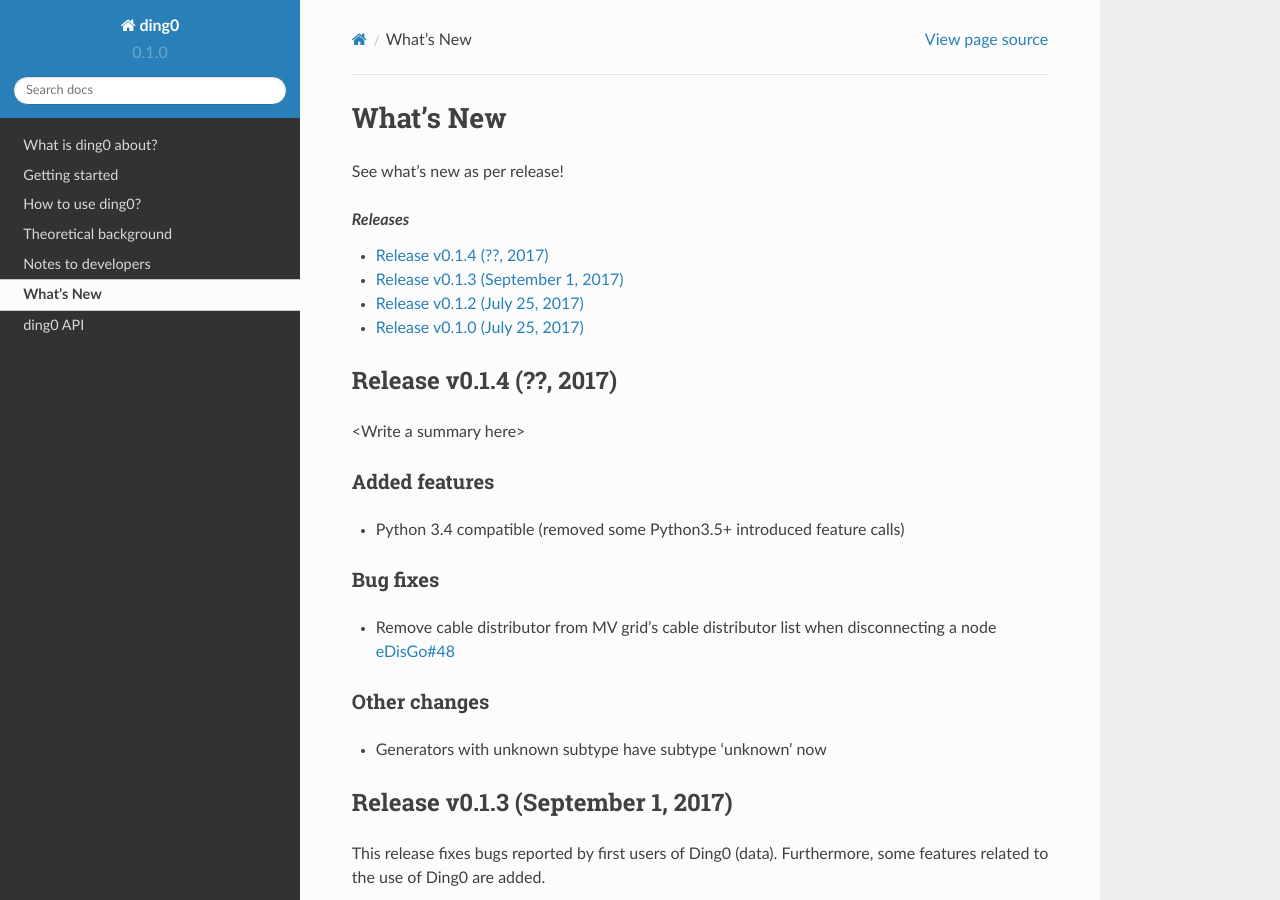
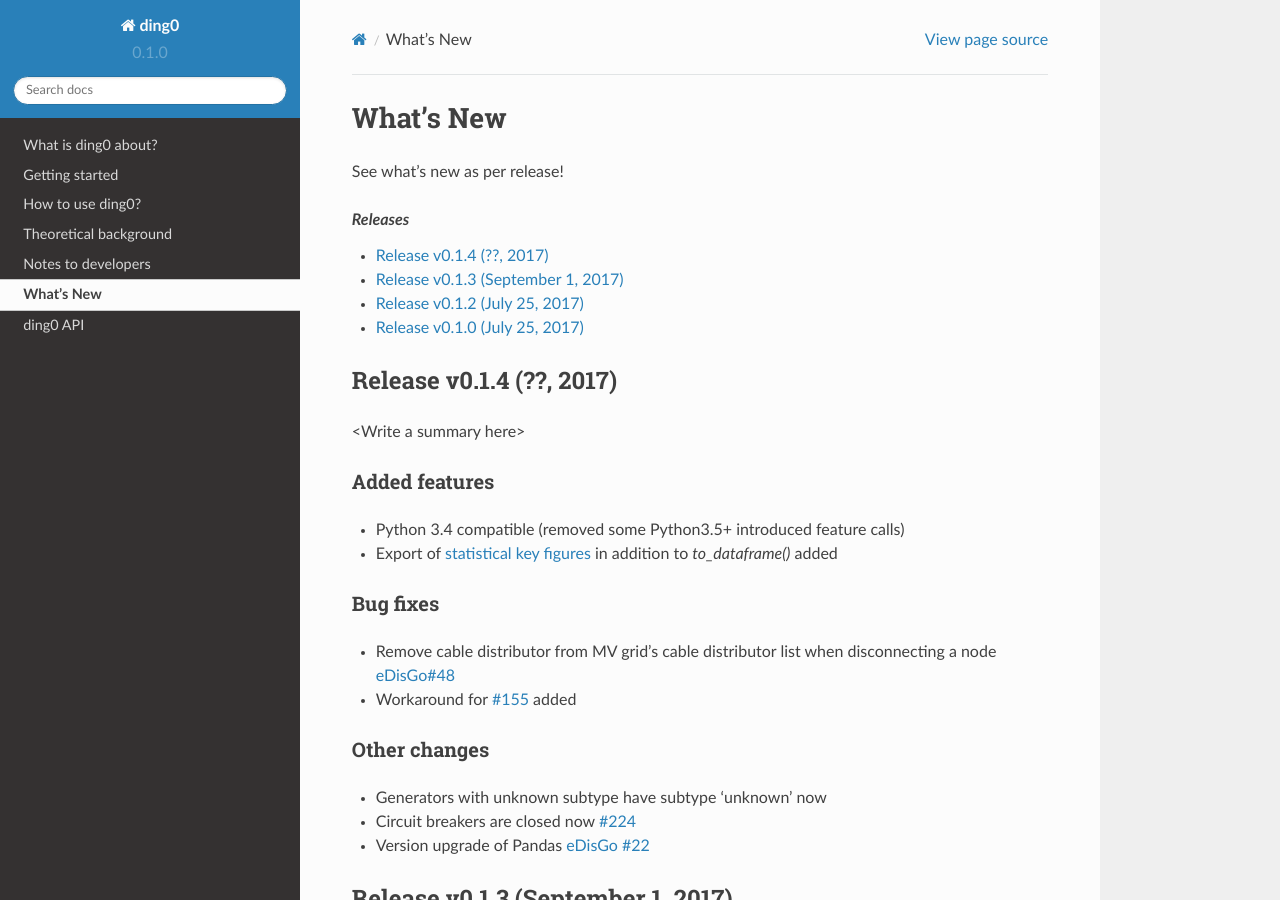
Before and after one commit to openego/ding0, a Sphinx documentation site: the page built from doc/whatsnew.rst, in a window 1280 px wide and 900 px high. Built offline with Sphinx 7.4.7 and the Read the Docs theme 2.0.0, drawn with Linux system fonts in a browser that asks for light colours; formulas are drawn with MathJax 3; pages that are not in the unit, such as notebooks, are missing from menus.

Commit message:
Update "what'S new" (first round)

```diff
--- a/doc/whatsnew/v0-1-4.rst
+++ b/doc/whatsnew/v0-1-4.rst
@@ -6,11 +6,15 @@ Release v0.1.4 (??, 2017)
 Added features
 --------------
 * Python 3.4 compatible (removed some Python3.5+ introduced feature calls)
+* Export of `statistical key figures <https://github.com/openego/ding0/issues/233>`_ in addition to `to_dataframe()` added
 
 Bug fixes
 ---------
 * Remove cable distributor from MV grid's cable distributor list when disconnecting a node `eDisGo#48 <https://github.com/openego/eDisGo/issues/48>`_
+* Workaround for `#155 <https://github.com/openego/ding0/issues/155>`_ added
 
 Other changes
 -------------
 * Generators with unknown subtype have subtype 'unknown' now
+* Circuit breakers are closed now `#224 <https://github.com/openego/ding0/issues/224>`_
+* Version upgrade of Pandas `eDisGo #22 <https://github.com/openego/eDisGo/issues/22>`_
```
